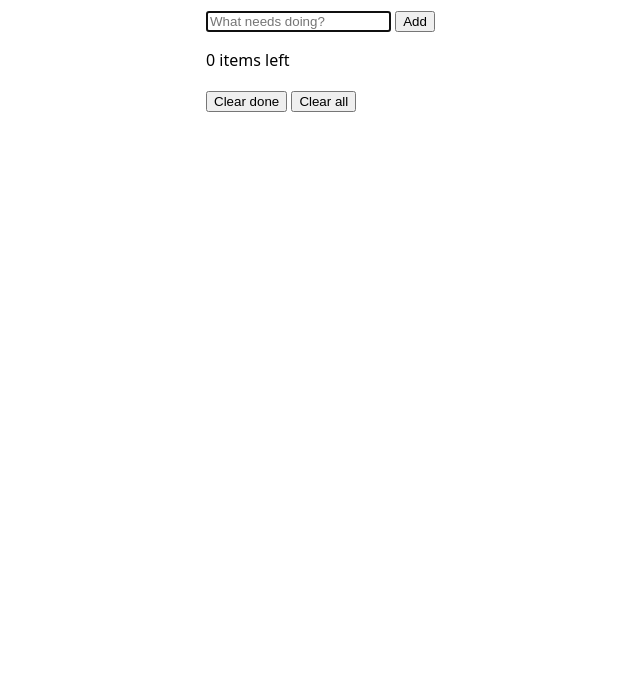
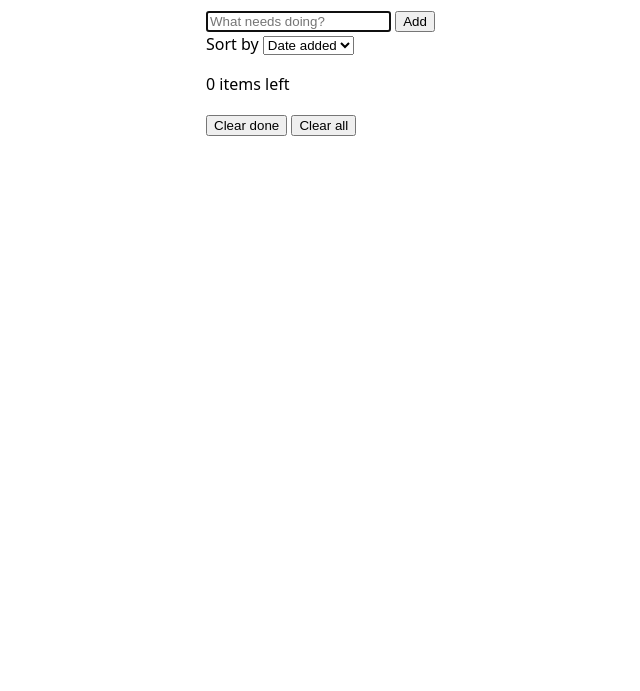
Before and after one commit to Tinghecui/coteam-pipeline-demo, a website: page public/index.html in a window 1280 px wide. Shown: the part 109-800 px from the top of the page, without its empty margins (210-850 px from the left). Drawn offline with Linux system fonts and the light colour scheme.

Commit message:
Add a "Sort by" menu above the to-do list (date added, title A–Z, open first) (#15)
Fixes #11

Add a "Sort by" menu above the to-do list (date added, title A–Z, open first)

Sorting only changes the order shown on screen. The stored list stays in the order items were added, so switching back to "Date added" puts back the original order. The new sortItems function in the to-do logic does the sorting and is covered by a unit test.

Written by the pipeline executor; the evidence is in the pull request description.

Co-authored-by: coteam-pipeline <coteam-pipeline@users.noreply.github.com>

```diff
--- a/public/index.html
+++ b/public/index.html
@@ -14,13 +14,20 @@
   <body>
     <h1>To-do</h1>
     <form id="new"><input id="title" placeholder="What needs doing?" autofocus /> <button>Add</button></form>
+    <label>Sort by
+      <select id="sort">
+        <option value="added">Date added</option>
+        <option value="title">Title (A–Z)</option>
+        <option value="open-first">Open first</option>
+      </select>
+    </label>
     <ul id="items"></ul>
     <p id="footer"></p>
     <a id="undo" href="#" hidden>Undo</a>
     <button id="clear">Clear done</button>
     <button id="clear-all">Clear all</button>
     <script type="module">
-      import { addItem, clearAll, clearDone, footerText, removeItem, toggleItem } from "/src/todo.js"
+      import { addItem, clearAll, clearDone, footerText, removeItem, sortItems, toggleItem } from "/src/todo.js"
       import { loadList, saveList } from "/src/storage.js"
       let list = loadList(localStorage)
       const $ = (id) => document.getElementById(id)
@@ -40,7 +47,7 @@
       }
       function render() {
         $("items").replaceChildren(
-          ...list.map((item) => {
+          ...sortItems(list, $("sort").value).map((item) => {
             const li = document.createElement("li")
             li.className = item.done ? "done" : ""
             const box = Object.assign(document.createElement("input"), { type: "checkbox", checked: item.done })
@@ -63,6 +70,7 @@
         e.preventDefault()
         try { update(addItem(list, $("title").value)); $("title").value = "" } catch (err) { alert(err.message) }
       }
+      $("sort").onchange = render
       $("undo").onclick = (e) => {
         e.preventDefault()
         clearTimeout(undoTimer)
--- a/src/todo.js
+++ b/src/todo.js
@@ -43,3 +43,12 @@ export function clearDone(list) {
 export function clearAll(list) {
   return []
 }
+
+// The order the list is shown in; the list itself always stays in the order things were added.
+// "added" (oldest first), "title" (A–Z, ignoring case) or "open-first" (open ones, then done ones).
+export function sortItems(list, order) {
+  const items = [...list]
+  if (order === "title") return items.sort((a, b) => a.title.localeCompare(b.title, undefined, { sensitivity: "base" }) || a.id - b.id)
+  if (order === "open-first") return items.sort((a, b) => a.done - b.done || a.id - b.id)
+  return items.sort((a, b) => a.id - b.id)
+}
```
Also changed, not shown: test/page.test.js (+29 -0 lines), test/todo.test.js (+12 -1 lines), CHANGELOG.md.
